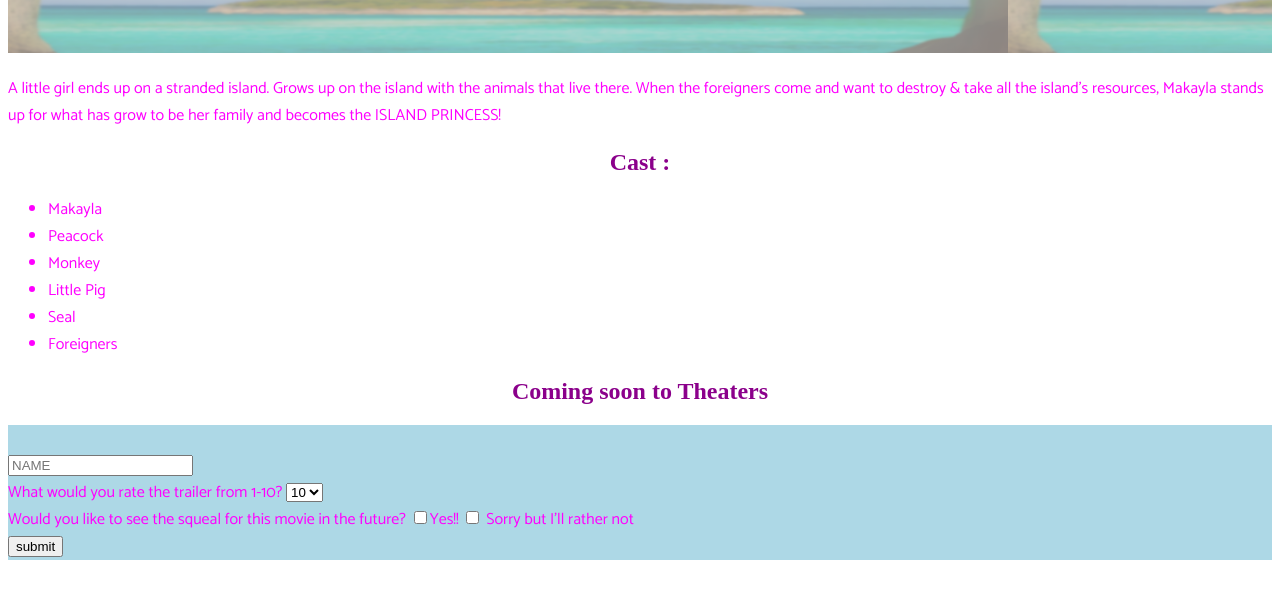
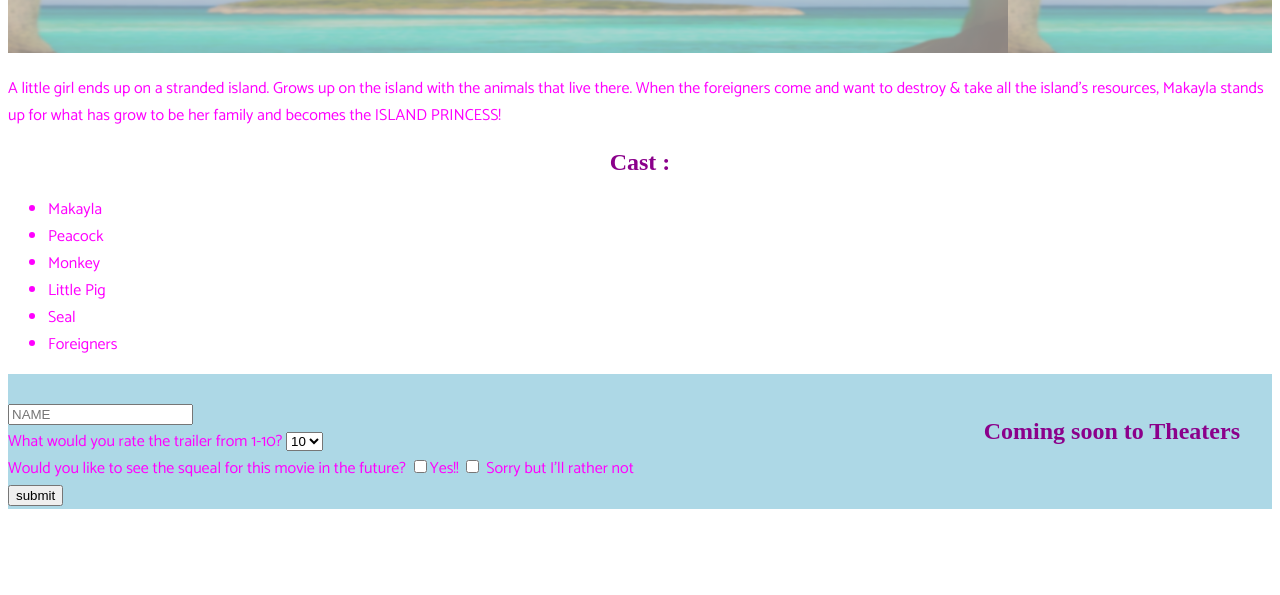
Before and after one commit to melaniep7687/movie-project, a plain HTML site: page index.html in a window 1280 px wide. Shown: the part 205-800 px from the top of the page. Drawn offline with Linux system fonts and the light colour scheme; a web font is replaced by a local one.

Commit message:
add position and margin

```diff
--- a/style.css
+++ b/style.css
@@ -37,3 +37,11 @@ h1 {
 .Form {
     background:lightblue;
 }
+
+.soon{
+    position:  fixed;
+    margin:30px;
+    bottom:100px;
+    right: 10px;
+
+}
```
